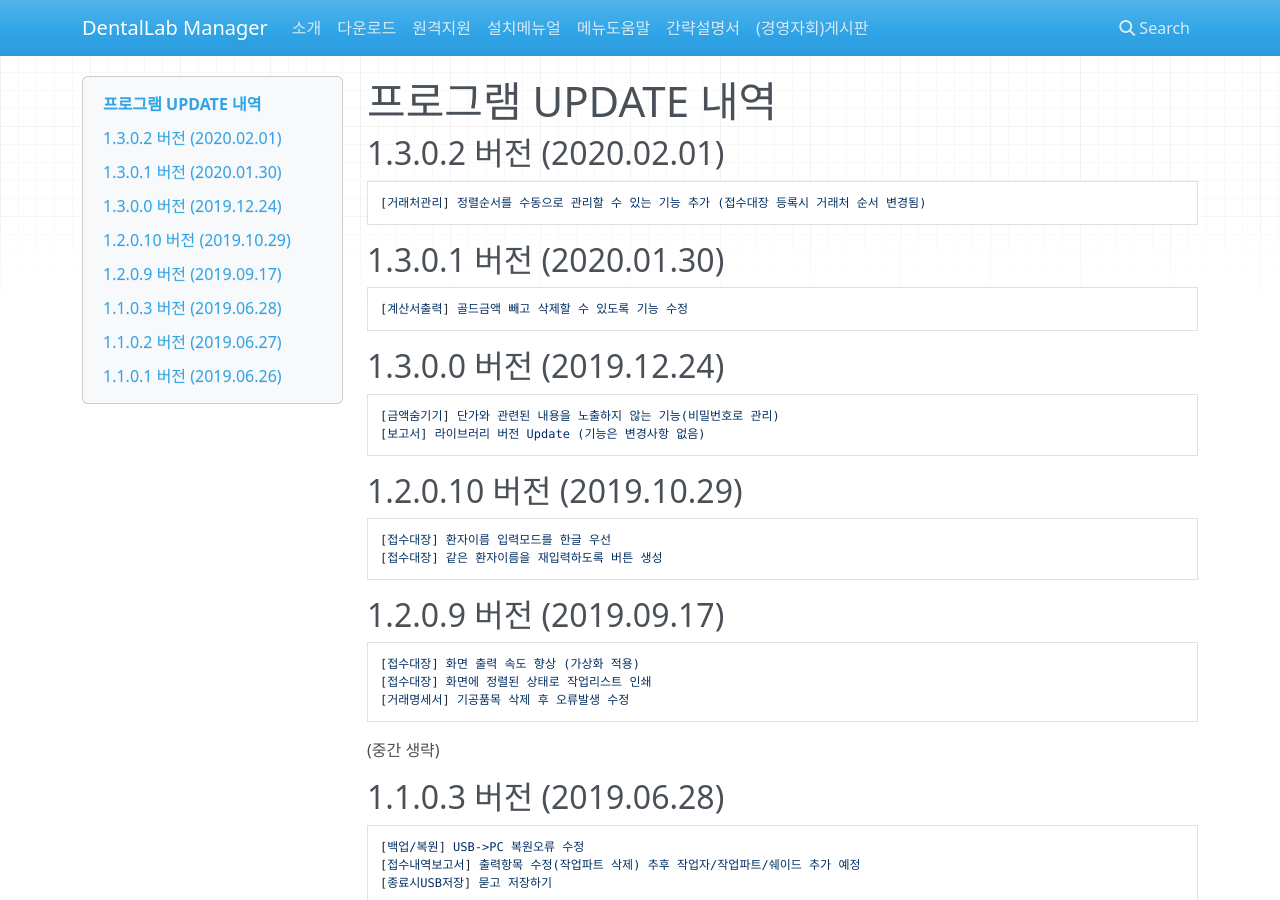
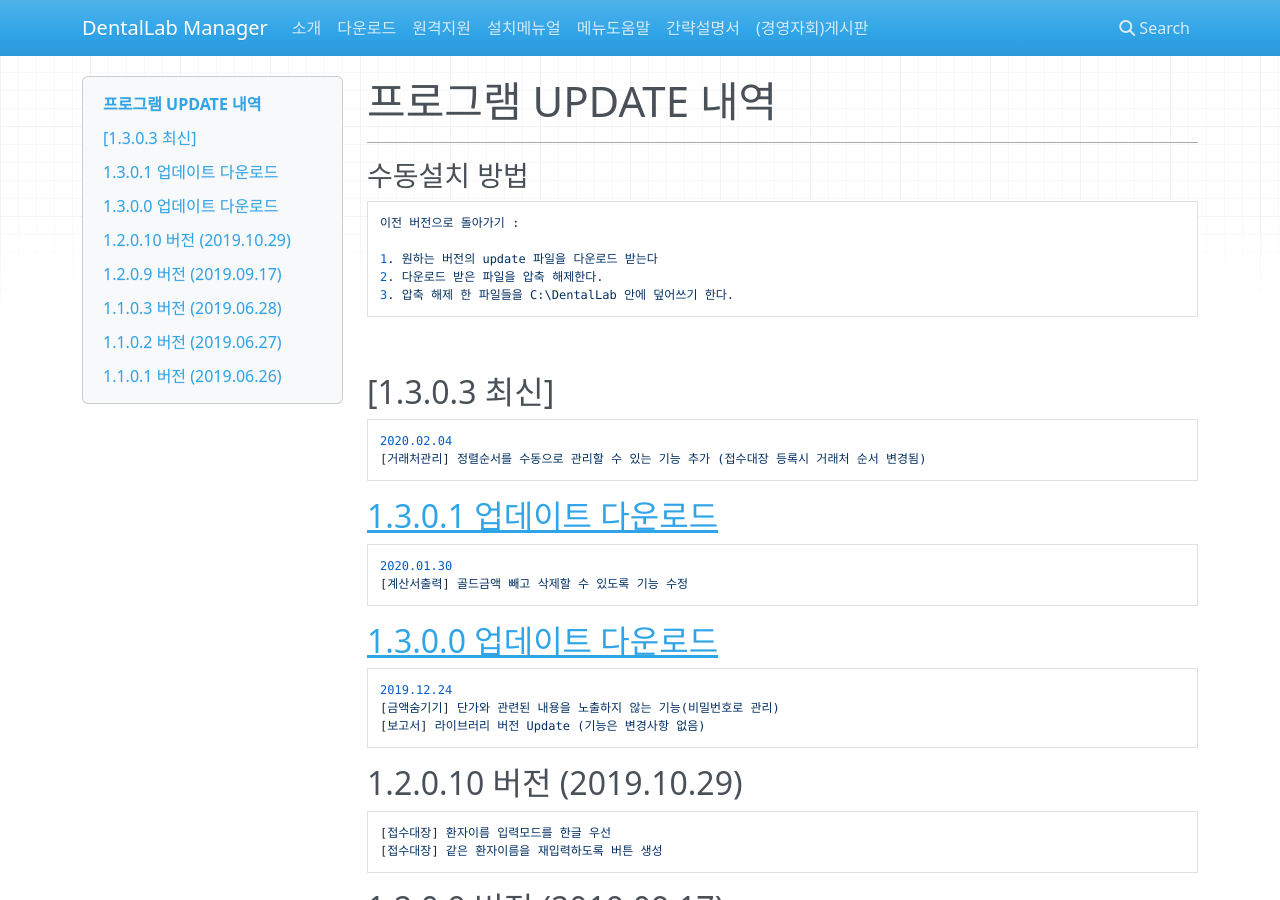
Before and after one commit to dentallabmanager/help, an MkDocs documentation site: the page built from docs/update_history.md, in a window 1280 px wide and 900 px high. Built offline with MkDocs 1.6.1, drawn with Linux system fonts in a browser that asks for light colours; nearby versions of some CDN libraries.

Commit message:
1.3.0.3 긴급패치

````diff
--- a/docs/download.md
+++ b/docs/download.md
@@ -1,10 +1,15 @@
-# Download 정보
+# 최신 프로그램 Download
+* 최근 업데이트 시간 : 2020.02.04 20:20
 
-## 1.3.0.2 버전 - [설치버전 다운로드](support/update/download/DentalLab_install_1.3.0.2.zip)
+---
+## 1.3.0.3 버전 - [(설치버전) 다운로드](support/update/download/DentalLab_install_1.3.0.3.zip)
+---
+### [업데이트 후 오류 발생 시 이전 버전으로 돌아가기](../update_history)
+---
 
-* 최근 업데이트 시간 : 2020.02.01 22:30
+
 ```yml
-1.3.0.2 버전 (2020.02.01)
+1.3.0.3 버전 (2020.02.01)
 [거래처관리] 정렬순서를 수동으로 관리할 수 있는 기능 추가 (접수대장 등록시 거래처 순서 변경됨)
 
 1.3.0.1 버전 (2020.01.30)
--- a/docs/update_history.md
+++ b/docs/update_history.md
@@ -1,17 +1,32 @@
 # 프로그램 UPDATE 내역
 
-## 1.3.0.2 버전 (2020.02.01)
+---
+### 수동설치 방법
 ```yml
+이전 버전으로 돌아가기 :
+
+1. 원하는 버전의 update 파일을 다운로드 받는다
+2. 다운로드 받은 파일을 압축 해제한다.
+3. 압축 해제 한 파일들을 C:\DentalLab 안에 덮어쓰기 한다.
+```
+
+<br>
+
+## [1.3.0.3 최신]
+```yml
+2020.02.04
 [거래처관리] 정렬순서를 수동으로 관리할 수 있는 기능 추가 (접수대장 등록시 거래처 순서 변경됨)
 ```
 
-## 1.3.0.1 버전 (2020.01.30)
+## [1.3.0.1 업데이트 다운로드](support/update/download/DentalLab_install_1.3.0.1.zip)
 ```yml
+2020.01.30
 [계산서출력] 골드금액 빼고 삭제할 수 있도록 기능 수정
 ```
 
-## 1.3.0.0 버전 (2019.12.24)
+## [1.3.0.0 업데이트 다운로드](support/update/download/DentalLab_install_1.3.0.1.zip)
 ```yml
+2019.12.24
 [금액숨기기] 단가와 관련된 내용을 노출하지 않는 기능(비밀번호로 관리)
 [보고서] 라이브러리 버전 Update (기능은 변경사항 없음)
 ```
````
Also changed, not shown: docs/support/update/lastest_update_info.xml (+4 -4 lines), docs/support/update/change_log/v1.3.0.3.txt (renamed from docs/support/update/change_log/v1.3.0.2.txt), 3 other files.
